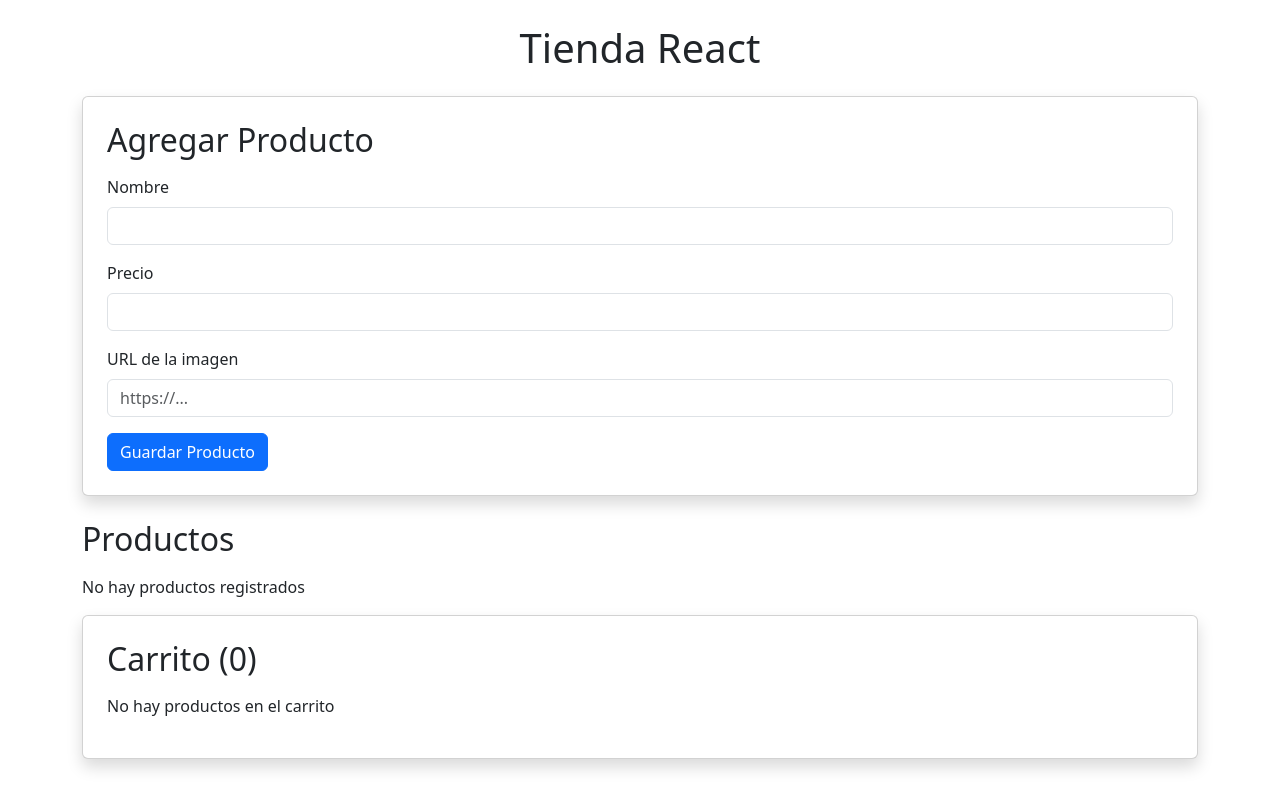
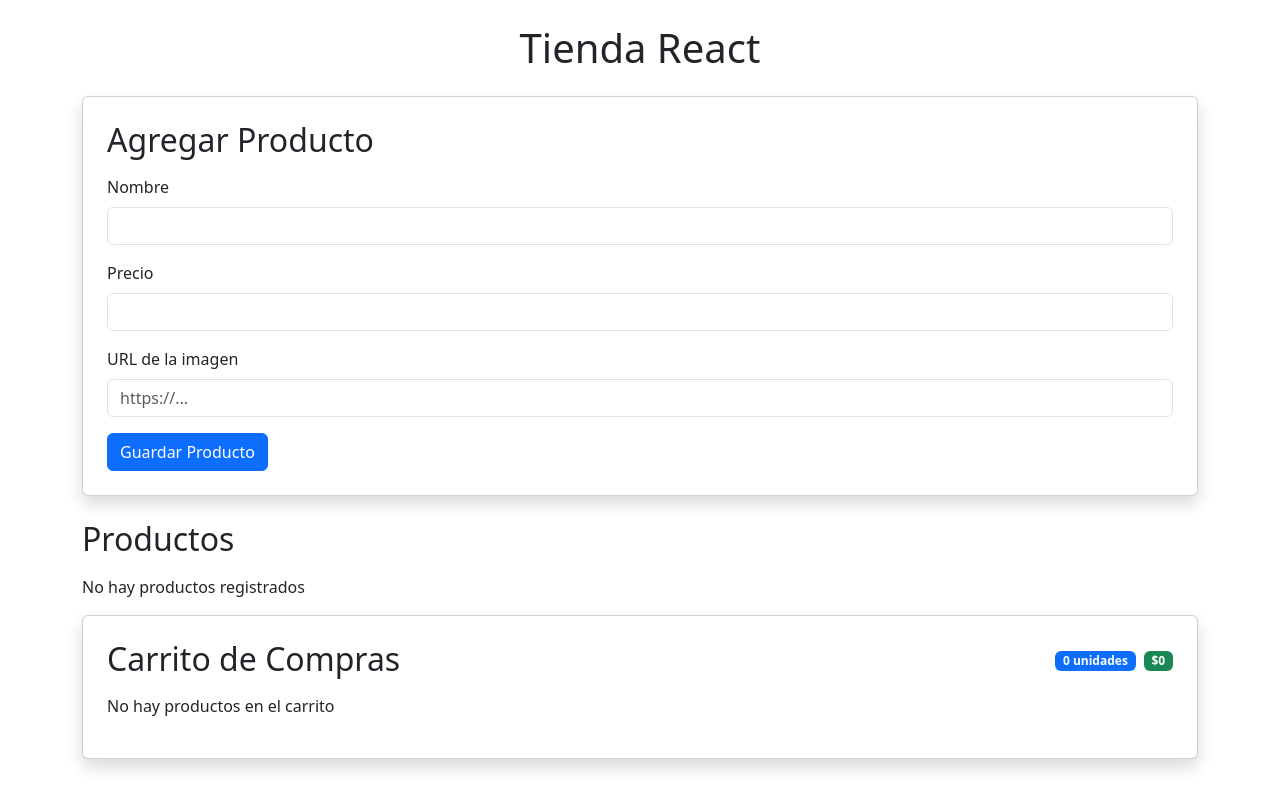
Before and after one commit to x9laaa/tienda_react, a React (Vite) app: page / in a window 1280 px wide. Built offline with nearby package versions, Linux system fonts and the light colour scheme.

Commit message:
mejora de Carrito: se actualiza el diseño del componente para mostrar la cantidad total de productos y el total en formato más claro

```diff
--- a/src/Carrito.jsx
+++ b/src/Carrito.jsx
@@ -9,13 +9,23 @@ function Carrito({
     0,
   );
   const cantidadTotal = carrito.reduce(
-  (suma, producto) => suma + producto.cantidad,
-  0
-);
+    (suma, producto) => suma + producto.cantidad,
+    0,
+  );
 
   return (
     <div className="card shadow p-4">
-      <h2 className="mb-3">Carrito ({cantidadTotal})</h2>
+      <div className="d-flex justify-content-between align-items-center mb-3">
+        <h2 className="mb-0">Carrito de Compras</h2>
+
+        <div>
+          <span className="badge bg-primary me-2">
+            {cantidadTotal} unidades
+          </span>
+
+          <span className="badge bg-success">${total.toLocaleString()}</span>
+        </div>
+      </div>
 
       {carrito.length === 0 ? (
         <p>No hay productos en el carrito</p>
@@ -61,7 +71,7 @@ function Carrito({
             </div>
           ))}
 
-          <div className="mt-3">Total: ${total.toFixed(2)}</div>
+          <div className="mt-3">Total: ${total.toFixed(0)}</div>
         </>
       )}
     </div>
```
